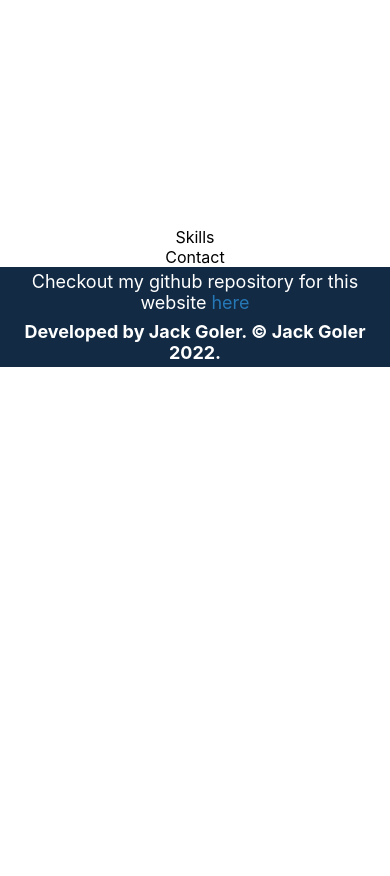
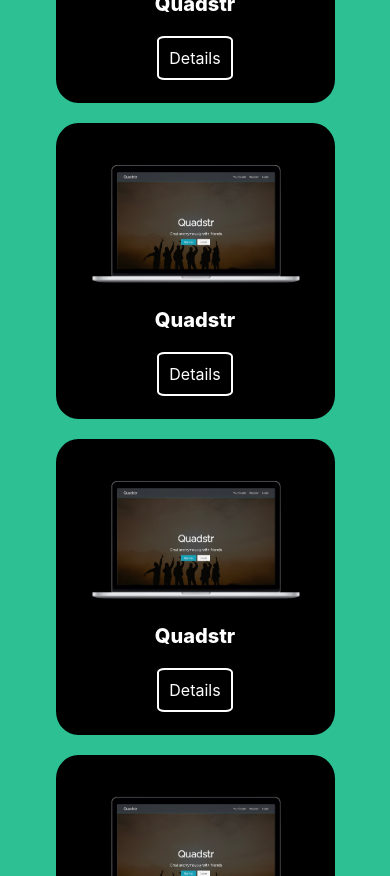
Before and after one commit to jgoler/Personal-Website, a React (Create React App) app: page / in a window 390 px wide. Shown: the part 4740-5616 px from the top of the page. Before the commit the page ends 5107 px from the top, so only its background shows below. Built offline with nearby package versions, Linux system fonts and the light colour scheme.

Commit message:
continued working on projects

```diff
--- a/src/App.css
+++ b/src/App.css
@@ -333,8 +333,7 @@ a:visited {
 }
 
 .ProjectsFirstRow {
-  margin-top: 100px;
-  margin-bottom: 50px;
+  margin-top: 50px;
   display: flex;
   flex-direction: row;
   align-items: center;
@@ -403,6 +402,40 @@ a:visited {
 .GithubForWebsite {
   font-weight: normal;
   margin-bottom: 8px;
+}
+
+@media only screen and (max-width: 1050px) {
+  .ProjectsFirstRow {
+    margin-top: 0;
+    display: flex;
+    flex-direction: column;
+    align-items: center;
+    justify-content: space-between;
+    width: 100%;
+  }
+
+  .ProjectImage {
+    width: 90%;
+  }
+
+  .ProjectPresentationContainer {
+    width: 70%;
+    background-color: black;
+    border-radius: 8%;
+    border: 3px solid black;
+    display: flex;
+    align-items: center;
+    justify-content: center;
+    flex-direction: column;
+  }
+
+  .ProjectImageContainer {
+    margin-top: 20px;
+  }
+
+  .Project {
+    margin-bottom: 20px;
+  }
 }
 
 @media only screen and (max-width: 500px) {
--- a/src/components/Projects.js
+++ b/src/components/Projects.js
@@ -47,6 +47,47 @@ function Projects() {
             </div>
           </div>
         </div>
+        <div className='ProjectsFirstRow'>
+          <div className='Project'>
+            <div className='ProjectPresentationContainer'>
+              <div className='ProjectImageContainer'>
+                <img
+                  className='ProjectImage'
+                  src={QuadstrMockup}
+                  alt='Quadstr Mockup'
+                />
+              </div>
+              <div className='ProjectTitle'>Quadstr</div>
+              <div className='AboutContainer'>Details</div>
+            </div>
+          </div>
+          <div className='Project'>
+            <div className='ProjectPresentationContainer'>
+              <div className='ProjectImageContainer'>
+                <img
+                  className='ProjectImage'
+                  src={QuadstrMockup}
+                  alt='Quadstr Mockup'
+                />
+              </div>
+              <div className='ProjectTitle'>Quadstr</div>
+              <div className='AboutContainer'>Details</div>
+            </div>
+          </div>
+          <div className='Project'>
+            <div className='ProjectPresentationContainer'>
+              <div className='ProjectImageContainer'>
+                <img
+                  className='ProjectImage'
+                  src={QuadstrMockup}
+                  alt='Quadstr Mockup'
+                />
+              </div>
+              <div className='ProjectTitle'>Quadstr</div>
+              <div className='AboutContainer'>Details</div>
+            </div>
+          </div>
+        </div>
       </div>
     </div>
   );
```
